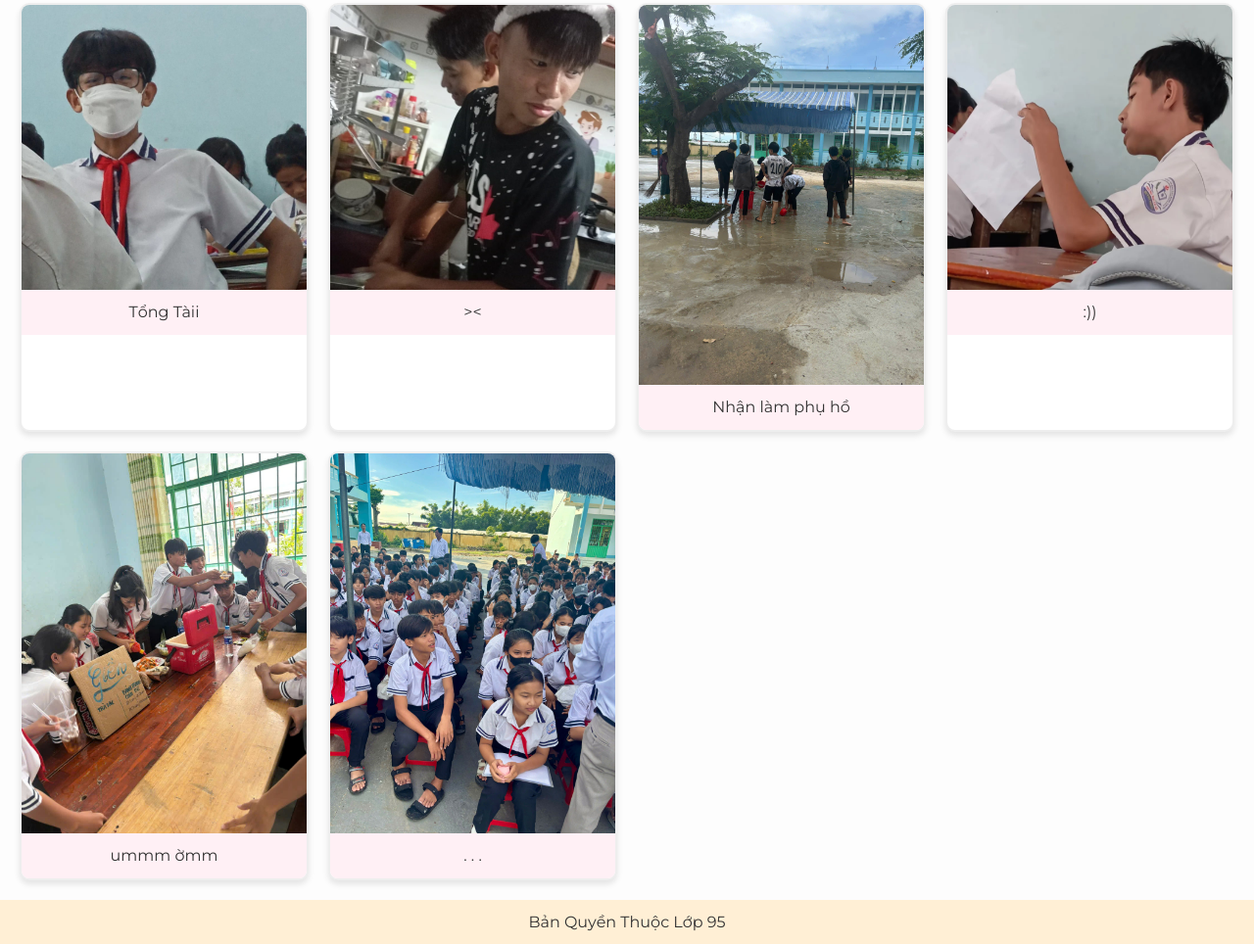
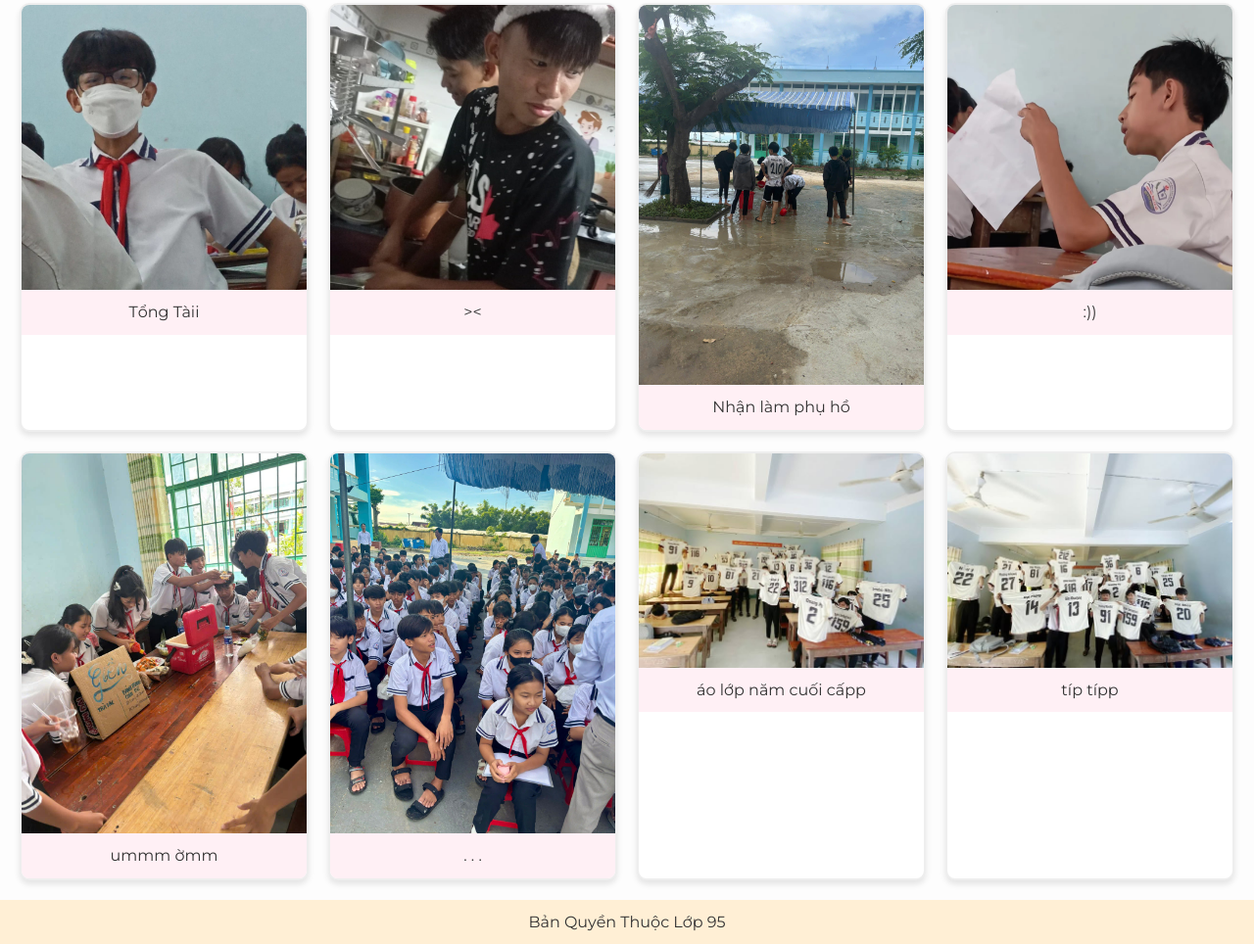
Before and after one commit to classof95/lop95ne, a plain HTML site: page kiniemanh/pages/trangkiniem.html in a window 1280 px wide. Shown: the part 3337-4301 px from the top of the page at 98% size. Drawn offline with Linux system fonts and the light colour scheme.

Commit message:
trangkiniem.html

```diff
--- a/kiniemanh/pages/trangkiniem.html
+++ b/kiniemanh/pages/trangkiniem.html
@@ -139,7 +139,15 @@
         <img src="23.jfif" alt="kỉ niệm 19">
         <div class="caption">. . .</div>
       </div>
-      <!-- Bạn có thể thêm nhiều photo khác tùy ý -->
+            <div  class="photo">
+        <img src="aolop.jpg" alt="kỉ niệm 20">
+        <div class="caption">áo lớp năm cuối cấpp</div>
+      </div>
+            <div  class="photo">
+        <img src="aolop2.jpg" alt="kỉ niệm 21">
+        <div class="caption">típ típp</div>
+      </div>
+
     </div>
   </main>
 
```
